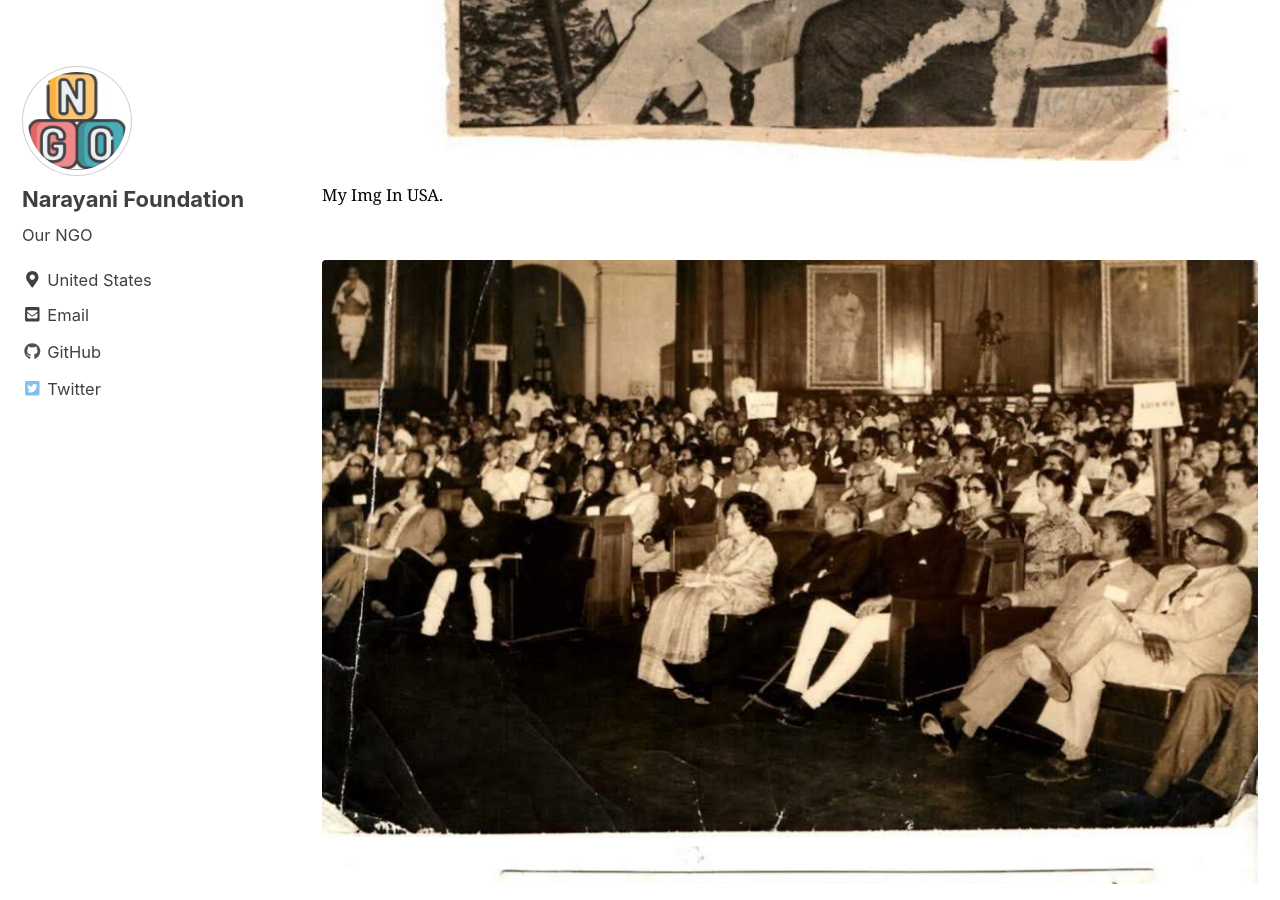
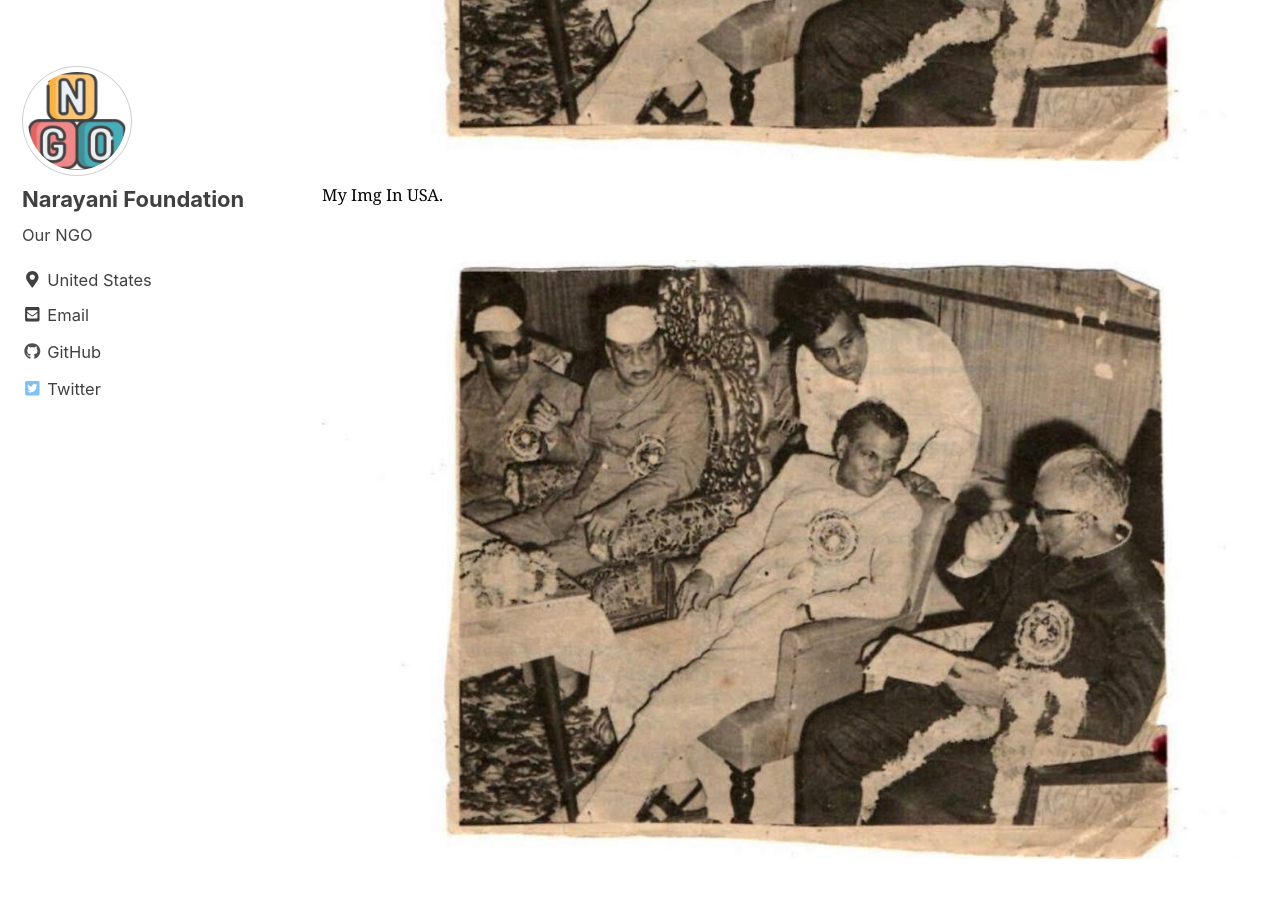
Before and after one commit to hajm0la/media, a Jekyll site: the page built from _posts/2022-03-21-media.md, in a window 1280 px wide and 900 px high, scrolled down 836 px. Built offline with Jekyll 4.4.1, drawn with Linux system fonts in a browser that asks for light colours; cached includes are drawn as plain includes; nearby versions of some CDN libraries.

Commit message:
Update 2022-03-21-media.md

```diff
--- a/_posts/2022-03-21-media.md
+++ b/_posts/2022-03-21-media.md
@@ -15,5 +15,5 @@ My first trip was an incredible experience that I will never forget. I traveled
 
 
 <figure>
-  <img src="/assets/img2222.jpg" alt="this is a placeholder image">
+  <img src="/assets/img1111.jpg" alt="this is a placeholder image">
 </figure>
```
